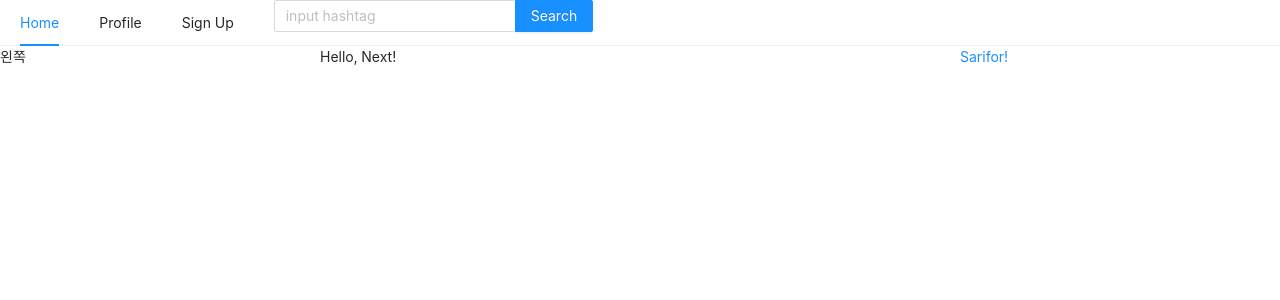
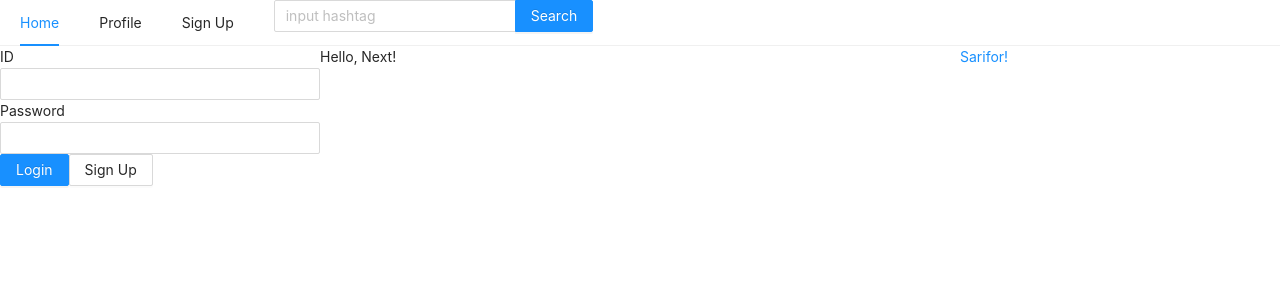
Before and after one commit to sarifor/react-nodebird-practice, a Next.js app in the folder front/: page / in a window 1280 px wide. Shown: the top 300 px of the page. Built offline with nearby package versions, Linux system fonts and the light colour scheme.

Commit message:
Add: UserProfile, LoginForm

```diff
--- a/front/components/AppLayout.js
+++ b/front/components/AppLayout.js
@@ -1,12 +1,15 @@
 // # AppLayout.js
 // - 일부 공통인 애들용
 
-import React from 'react';
+import React, { useState } from 'react';
 import PropTypes from 'prop-types';
 import Link from 'next/link';
 import { useRouter } from 'next/router';
 import { Menu, Row, Col } from 'antd';
 import { Input } from 'antd';
+
+import UserProfile from './UserProfile';
+import LoginForm from './LoginForm';
 
 const Search = Input.Search;
 
@@ -29,6 +32,9 @@
   },
 ];
 const AppLayout = ({ children }) => {
+  // const isLoggedIn = false;
+  const [isLoggedIn, setIsLoggedIn] = useState(false); // 서버 대신 가짜 데이터 사용
+
   const router = useRouter();
   const current = router.pathname;
 
@@ -43,7 +49,7 @@
       </Menu>
       <Row> {/* 작은 화면에서는 세 Col이 수직으로 쌓이고, 중간 이상 화면에서는 수평으로 배치 */}
         <Col xs={24} md={6}>
-          왼쪽
+          {isLoggedIn ? <UserProfile /> : <LoginForm /> }
         </Col>
         <Col xs={24} md={12}>
           {children}
--- /dev/null
+++ b/front/components/LoginForm.js
@@ -0,0 +1,43 @@
+import React, { useState, useCallback } from 'react';
+import { Form, Input, Button } from 'antd';
+import Link from 'next/link';
+
+const LoginForm = () => {
+  const [id, setId] = useState('');
+  const [password, setPassword] = useState('');
+
+  const onChangeId = useCallback((e) => {
+    setId(e.target.value);
+  }, []);
+
+  const onChangePassword = useCallback((e) => { // 컴포넌트에 props로 넘겨주는 함수는 useCallback 꼭 사용
+    setPassword(e.target.value);
+  }, []);
+
+  return (
+    <Form>
+      <div>
+        <label htmlFor="user-id">ID</label>
+        <br />
+        <Input name="user-id" value={id} onChange={onChangeId} required />
+      </div>
+      <div>
+        <label htmlFor="user-password">Password</label>
+        <br />
+        <Input
+          name="user-password"
+          type="password"
+          value={password}
+          onChange={onChangePassword}
+          required
+        />
+      </div>
+      <div>
+        <Button type="primary" htmlType="submit" loading={false}>Login</Button>
+        <Link href="/signup"><a><Button>Sign Up</Button></a></Link>
+      </div>
+    </Form>
+  )
+}
+
+export default LoginForm;
--- /dev/null
+++ b/front/components/UserProfile.js
@@ -0,0 +1,11 @@
+import React from 'react';
+
+const UserProfile = () => {
+  return (
+    <>
+      This is user profile page!
+    </>
+  )
+}
+
+export default UserProfile;
```
